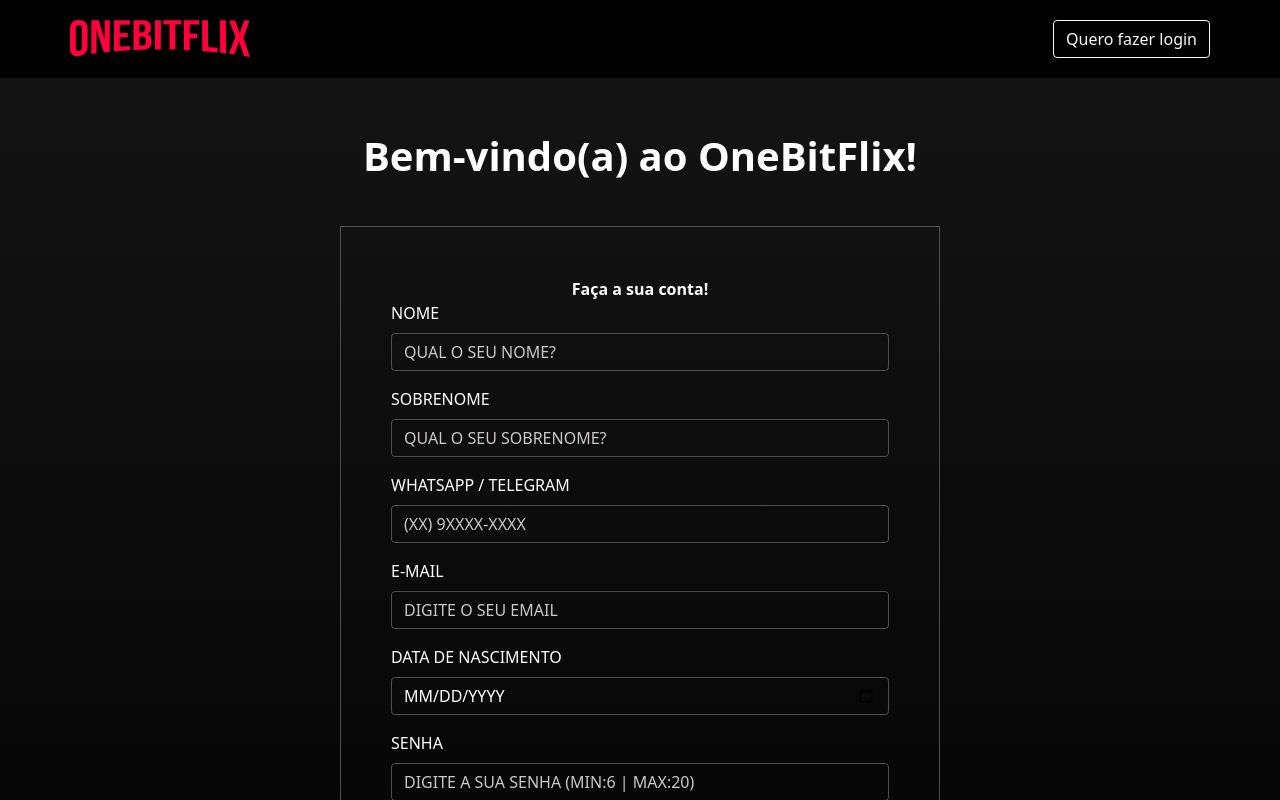
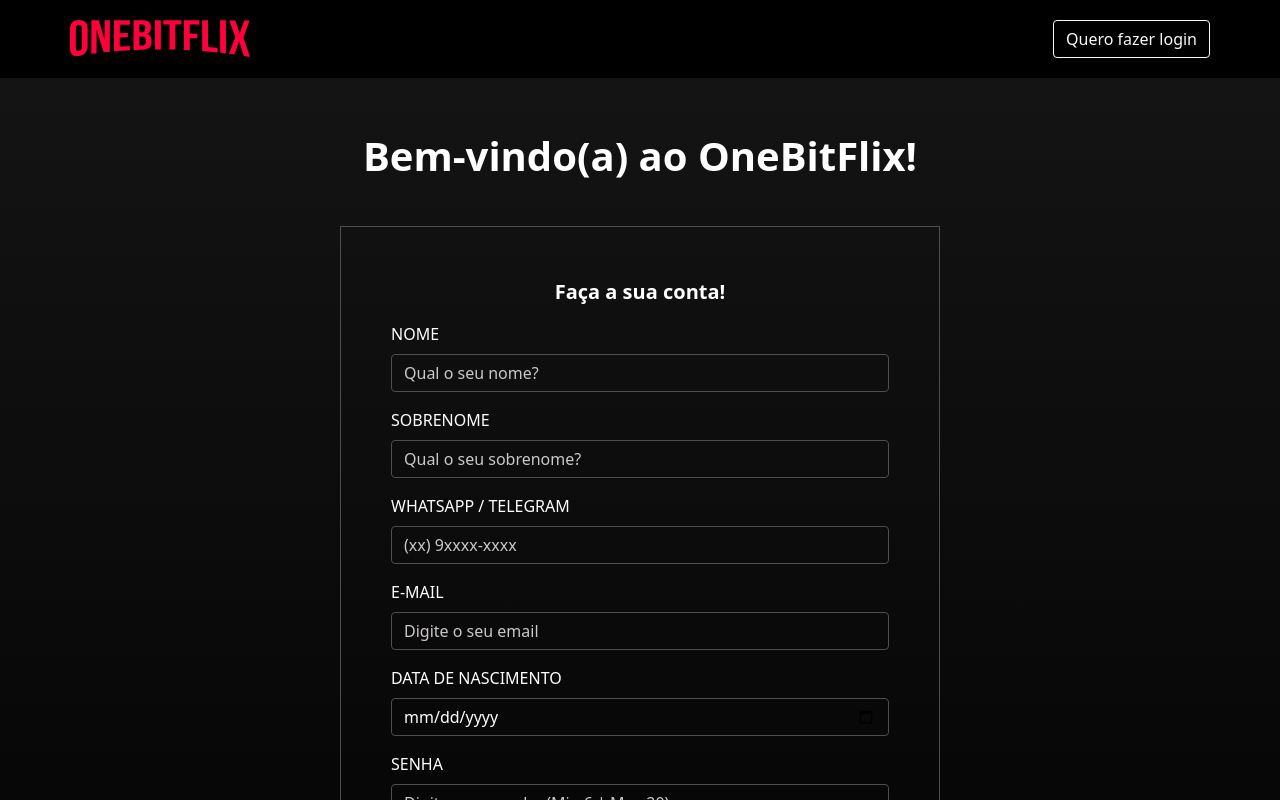
Before and after one commit to natanael89/Projeto_onebitflix, a Next.js app: page /register in a window 1280 px wide. Shown: the top 800 px of the page. Built offline with nearby package versions, Linux system fonts and the light colour scheme.

Commit message:
1. Conexão com o backend, 2. Criação de erros, de senha e vindo do backend, 3. Criação do elemento toast, para receber mensagens

```diff
--- a/pages/register.tsx
+++ b/pages/register.tsx
@@ -4,22 +4,68 @@
 import Head from "next/head";
 import { Container, Button, Form, FormGroup, Label, Input } from "reactstrap";
 import Footer from "@/src/components/common/footer";
+import { FormEvent, useState } from 'react';
+import authService from '@/src/services/authService';
+import { useRouter } from 'next/router';
+import ToastComponent from '@/src/components/common/toast';
+
+const Register = () => {
+    const router = useRouter();
+    const [toastIsOpen, setToastIsOpen] = useState(false);
+    const [toastMessage, setToastMessage] = useState("");
+
+    const handleRegister = async (event: FormEvent<HTMLFormElement>) => {
+      event.preventDefault();
+
+      const formData = new FormData(event.currentTarget);
+      const firstName = formData.get("firstName")!.toString();
+      const lastName = formData.get("lastName")!.toString();
+      const phone = formData.get("phone")!.toString();
+      const birth = formData.get("birth")!.toString();
+      const email = formData.get("email")!.toString();
+      const password = formData.get("password")!.toString();
+      const confirmPassword = formData.get("confirmPassword")!.toString();
+      const params = {firstName, lastName, phone, birth, email, password};
 
 
-const Register = () => {
+      if(password != confirmPassword) {
+        setToastIsOpen(true);
+        setTimeout(()=>{
+          setToastIsOpen(false);
+        }, 1000 * 3);
+        setToastMessage("Senha está diferente da senha de confirmação");
+        return;
+      }
+
+      const {data, status} = await authService.register(params);
+
+      if(status === 201){
+        alert("Sucesso!");
+        router.push("/login?registred=true");
+      }else {
+        setToastIsOpen(true);
+        setTimeout(()=>{
+          setToastIsOpen(false);
+        }, 1000 * 3);
+        setToastMessage(data.message);
+      }
+    };
+
+
+
     return (
         <>
           <Head>
             <title>Onebitflix - Registro</title>
-            <link rel="shortcut icon" href="/favico.svg" type="image/x-icon"/>
+            <link rel="shortcut icon" href="/favicon.svg" type="image/x-icon"/>
           </Head>
           <Script src="https://jsuites.net/v4/jsuites.js" />
           <main className={styles.main}>
             <HeaderGeneric logoUrl="/" btnUrl="/login" btnContent="Quero fazer login"/>
             <Container className="py-5">
               <p className={styles.formTitle}><strong>Bem-vindo(a) ao OneBitFlix!</strong></p>
-              <Form className={styles.form}>
-                <p className='text-center'><strong>Faça a sua conta!</strong></p>
+              <Form className={styles.form} onSubmit={handleRegister}>
+                <p className={styles.formParagrafo}><strong>Faça a sua conta!</strong></p>
                 <FormGroup>
                 <Label for="firstName" className={styles.label}>NOME</Label>
                 <Input
@@ -113,6 +159,7 @@
               </Form>
             </Container>
             <Footer/>
+            <ToastComponent color="bg-danger" isOpen={toastIsOpen} message={toastMessage}/>
           </main>
         </>
     )
--- /dev/null
+++ b/src/components/common/toast/index.tsx
@@ -0,0 +1,21 @@
+import { Toast, ToastBody } from "reactstrap";
+
+interface props {
+    isOpen: boolean;
+    message: string;
+    color: string;
+}
+
+const ToastComponent = ({isOpen, message, color}: props) => {
+    return (
+        <>
+          <Toast className={`${color} text-white fixed-top mas-auto mt-3`} isOpen={isOpen}>
+            <ToastBody className="text-center">
+              {message}
+            </ToastBody>
+          </Toast>
+        </>
+    );
+};
+
+export default ToastComponent;
--- /dev/null
+++ b/src/services/authService.ts
@@ -0,0 +1,27 @@
+import { error } from "console";
+import api from "./api";
+
+interface RegisterParams {
+    firstName: string;
+    lastName: string;
+    phone: string;
+    birth: string;
+    email: string;
+    password: string;
+}
+
+const authService = {
+    register: async (params: RegisterParams) => {
+        const res = await api.post("/auth/register", params).catch((error)=>{
+            if(error.response.status === 400){
+                return error.response;
+            }
+
+            return error;
+        });
+
+        return res;
+    }
+}
+
+export default authService;
--- a/styles/registerLogin.module.scss
+++ b/styles/registerLogin.module.scss
@@ -9,6 +9,12 @@
     font-weight: bold;
     text-align: center;
     margin-bottom: 40px;
+}
+
+.formParagrafo {
+    font-size: 20px;
+    text-align: center;
+    margin-bottom: 15px;
 }
 
 .form {
@@ -32,7 +38,7 @@
     &::placeholder{
         color: $lightGray;
     }
-    &::focus{
+    &:focus{
       background-color: transparent;
       border-color: $lightGray;
       color: white;
@@ -42,7 +48,6 @@
 
 .inputName {
     @extend .input;
-    text-transform: uppercase;
     &::placeholder {
         text-decoration: none;
     }
@@ -79,7 +84,7 @@
 
 @media (max-width: 423) {
     .formTitle {
-        font-size: 7px;
+        font-size: 24px;
         text-align: center;
     }
 }
```
